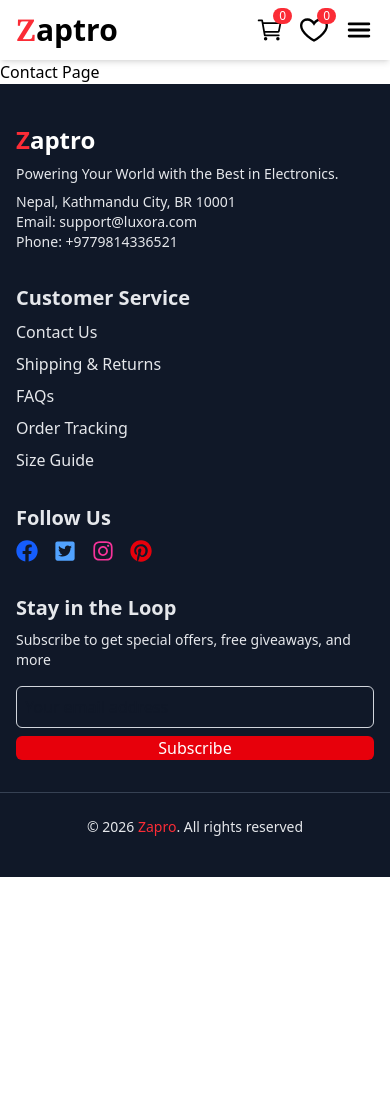
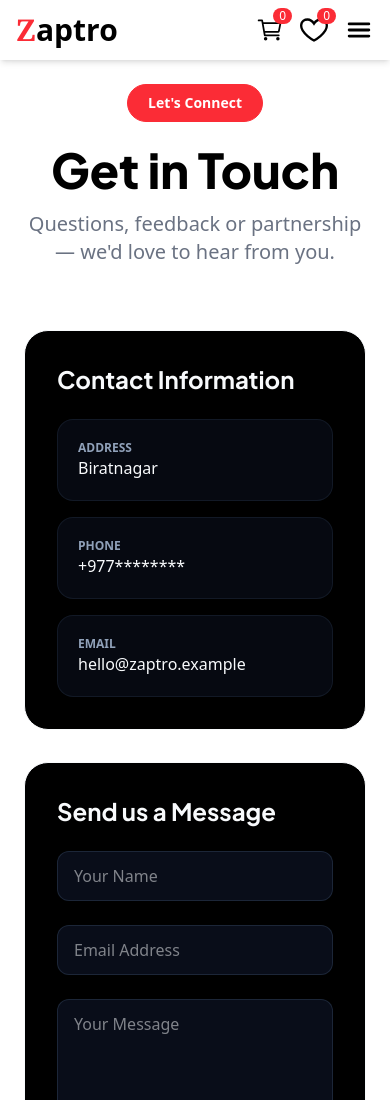
Before and after one commit to Parvesh-ops/ZAPTRO, a React (Vite) app: page /contact in a window 390 px wide. Shown: the top 1100 px of the page. Before the commit the page ends 877 px from the top, so only its background shows below. Built offline with nearby package versions, Linux system fonts and the light colour scheme; no server answers.

Commit message:
working in Contact

```diff
--- a/src/pages/Contact.tsx
+++ b/src/pages/Contact.tsx
@@ -1,11 +1,184 @@
+import { useState } from "react";
 
+interface ContactForm {
+  name: string;
+  email: string;
+  message: string;
+}
 
 const Contact = () => {
+  const [form, setForm] = useState<ContactForm>({
+    name: "",
+    email: "",
+    message: "",
+  });
+
+  const [sent, setSent] = useState<boolean>(false);
+
+  const handleChange = (
+    e: React.ChangeEvent<HTMLInputElement | HTMLTextAreaElement>
+  ) => {
+    const { name, value } = e.target;
+    setForm((prev) => ({ ...prev, [name]: value }));
+  };
+
+  const handleSubmit = (e: React.FormEvent<HTMLFormElement>) => {
+    e.preventDefault();
+
+    if (!form.name || !form.email || !form.message) return;
+
+    setSent(true);
+
+    setTimeout(() => {
+      setSent(false);
+      setForm({ name: "", email: "", message: "" });
+    }, 2500);
+
+    console.log("Contact form submitted:", form);
+  };
+
   return (
-    <div>
-      <h1>Contact Page</h1>
+    <div className="min-h-screen  text-slate-50 p-6 md:p-16">
+      <style>{`
+        @import url('https://fonts.googleapis.com/css2?family=Plus+Jakarta+Sans:wght@400;600;700;800&display=swap');
+
+        .font-jakarta {
+          font-family: 'Plus Jakarta Sans', sans-serif;
+        }
+
+        @keyframes fadeInUp {
+          from { opacity: 0; transform: translateY(30px); }
+          to { opacity: 1; transform: translateY(0); }
+        }
+
+        @keyframes slideInUp {
+          from { opacity: 0; transform: translateY(10px); }
+          to { opacity: 1; transform: translateY(0); }
+        }
+
+        .animate-fadeInUp {
+          animation: fadeInUp 0.6s ease-out both;
+        }
+
+        .animate-slideInUp {
+          animation: slideInUp 0.3s ease-out;
+        }
+
+        .delay-100 { animation-delay: 0.1s; }
+        .delay-200 { animation-delay: 0.2s; }
+        .delay-300 { animation-delay: 0.3s; }
+        .delay-400 { animation-delay: 0.4s; }
+      `}</style>
+
+      <div className="max-w-7xl mx-auto">
+        {/* Header */}
+        <div className="text-center mb-16">
+          <div className="inline-block bg-red-500 border border-red-500 text-white px-5 py-2 rounded-full text-sm font-semibold mb-6 animate-fadeInUp">
+            Let's Connect
+          </div>
+          <h1 className="font-jakarta text-5xl md:text-6xl font-extrabold mb-4 text-black  animate-fadeInUp delay-100">
+            Get in Touch
+          </h1>
+          <p className="text-xl text-gray-500 max-w-2xl mx-auto animate-fadeInUp delay-200">
+            Questions, feedback or partnership — we'd love to hear from you.
+          </p>
+        </div>
+
+        {/* Content */}
+        <div className="grid md:grid-cols-2 lg:grid-cols-5 gap-8 mb-12 animate-fadeInUp delay-300">
+          {/* Info */}
+          <div className="lg:col-span-2 bg-black backdrop-blur-xl border rounded-3xl p-8">
+            <h2 className="font-jakarta text-2xl font-bold mb-6">
+              Contact Information
+            </h2>
+
+            <div className="space-y-4">
+              {[
+                { label: "Address", value: "Biratnagar" },
+                { label: "Phone", value: "+977********" },
+                { label: "Email", value: "hello@zaptro.example" },
+              ].map((item) => (
+                <div
+                  key={item.label}
+                  className="p-5 bg-slate-900/40 rounded-2xl border border-slate-700/30 hover:border-purple-500/30 transition"
+                >
+                  <p className="text-xs uppercase text-slate-400 font-semibold">
+                    {item.label}
+                  </p>
+                  <p className="text-slate-50 font-medium">{item.value}</p>
+                </div>
+              ))}
+            </div>
+          </div>
+
+          {/* Form */}
+          <div className="lg:col-span-3 bg-black backdrop-blur-xl border rounded-3xl p-8">
+            <h2 className="font-jakarta text-2xl font-bold mb-6">
+              Send us a Message
+            </h2>
+
+            <form onSubmit={handleSubmit} className="space-y-6">
+              <input
+                type="text"
+                name="name"
+                value={form.name}
+                onChange={handleChange}
+                placeholder="Your Name"
+                className="w-full px-4 py-3 bg-slate-900/60 border border-slate-700/50 rounded-xl focus:border-orange-500 outline-none"
+                required
+              />
+
+              <input
+                type="email"
+                name="email"
+                value={form.email}
+                onChange={handleChange}
+                placeholder="Email Address"
+                className="w-full px-4 py-3 bg-slate-900/60 border border-slate-700/50 rounded-xl focus:border-orange-500 outline-none"
+                required
+              />
+
+              <textarea
+                name="message"
+                rows={5}
+                value={form.message}
+                onChange={handleChange}
+                placeholder="Your Message"
+                className="w-full px-4 py-3 bg-slate-900/60 border border-slate-700/50 rounded-xl focus:border-orange-500 outline-none resize-none"
+                required
+              />
+
+              <button
+                type="submit"
+                className="w-full py-4 bg-orange-500 rounded-xl font-semibold hover:shadow-lg transition"
+              >
+                Send Message
+              </button>
+
+              {sent && (
+                <div className="p-4 bg-green-500/10 border border-green-500/30 rounded-xl text-green-300 text-center animate-slideInUp">
+                  ✓ Message sent successfully!
+                </div>
+              )}
+            </form>
+          </div>
+        </div>
+
+        {/* Map */}
+        <div className="w-full h-80 md:h-96 mt-8 rounded-xl overflow-hidden shadow-lg">
+        <iframe
+          src="https://www.google.com/maps/embed?pb=!1m18!1m12!1m3!1d3532.123456789!2d87.2671234!3d26.4556789!2m3!1f0!2f0!3f0!3m2!1i1024!2i768!4f13.1!3m3!1m2!1s0x39ef7d123456789%3A0x123456789abcdef!2sNeta%20Chowk%2C%20Biratnagar%2C%20Nepal!5e0!3m2!1sen!2snp!4v1699999999999!5m2!1sen!2snp"
+          width="100%"
+          height="100%"
+          className="border-0k"
+          loading="lazy"
+          referrerPolicy="no-referrer-when-downgrade"
+          title="Biratnagar Location"
+        ></iframe>
+      </div>
+      </div>
     </div>
-  )
-}
+  );
+};
 
-export default Contact
+export default Contact;
```
